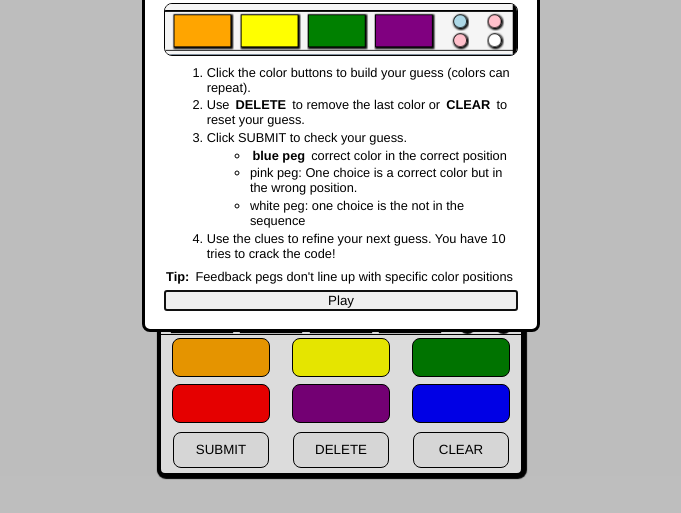
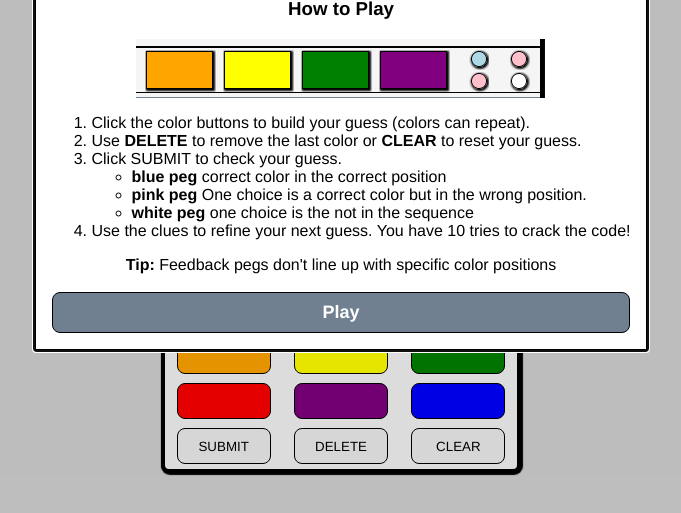
Before and after one commit to raworiginal/masterMind, a plain HTML site: page index.html in a window 1280 px wide. Shown: the part 287-800 px from the top of the page, without its empty margins (299-980 px from the left). Drawn offline with nearby package versions, Linux system fonts and the light colour scheme.

Commit message:
win/lose modals are operational

```diff
--- a/css/style.css
+++ b/css/style.css
@@ -1,5 +1,6 @@
 * {
   font-family: Helvetica, sans-serif;
+  box-sizing: border-box;
 }
 body {
   margin: 0;
@@ -75,7 +76,8 @@ p {
 }
 .result-container,
 .guess-container {
-  border-bottom: 1px solid black;
+  /* border-bottom: 1px solid black; */
+  padding: 0.25em 0;
   height: 100%;
 }
 /* Guesses */
@@ -131,6 +133,7 @@ p {
 }
 .btn:hover {
   box-shadow: 2px 1px 1px 1px;
+  cursor: pointer;
 }
 #yellow {
   background-color: yellow;
@@ -152,25 +155,25 @@ p {
   background-color: green;
 }
 
-button {
-  margin: 0.25em;
-}
 /* ====================== Modals ====================== */
-.modal {
+.modal-body {
   display: flex;
   flex-direction: column;
-  padding: zero;
-  max-width: 22.5rem;
-  border-radius: 8px;
+  justify-content: center;
+  align-items: center;
 }
-.modal * {
-  margin: 0.2em;
+.modal-body .btn {
+  width: 100%;
+  text-align: center;
+  padding: 0.5em 0;
+  background-color: slategray;
+  font-size: large;
+  color: white;
+  font-weight: bold;
+  margin: 1em 0 0 0;
 }
-.modal img {
-  border: 1px solid black;
-  border-radius: 8px;
+
+.modal-body .guess-box {
+  width: 2em;
+  height: 2em;
 }
-.modal li,
-.modal p {
-  font-size: 0.8em;
-}
--- a/index.html
+++ b/index.html
@@ -14,11 +14,11 @@
         <h1 class="title">MASTERMIND</h1>
         <p class="subtitle">Can You Break The Code?</p>
         <div class="peg fully-correct"></div>
-        <p class="instructions">correct color, correct position</p>
+        <p class="instructions">color & position in sequence</p>
         <div class="peg half-correct"></div>
-        <p class="instructions">correct color, wrong position</p>
-        <div class="peg half-correct"></div>
-        <p class="instructions">correct color, wrong position</p>
+        <p class="instructions">color in sequence, wrong position</p>
+        <div class="peg"></div>
+        <p class="instructions">color not in sequence</p>
       </header>
       <div id="game-display">
         <div class="guess-container">
@@ -154,17 +154,22 @@
         <button class="btn" id="clear">CLEAR</button>
       </div>
     </div>
-    <dialog class="modal" id="game-instructions">
+    <dialog id="game-instructions">
+      <div class="modal-body">
         <h2>MASTERMIND</h2>
         <p>Guess the secret sequence of four colors in the correct order.</p>
         <h3>How to Play</h3>
-      <img src="assets/sample-row.png" alt="a row of colored rectangles and pegs.">
+        <img
+          src="assets/sample-row.png"
+          alt="a row of colored rectangles and pegs."
+        />
         <ol>
           <li>
             Click the color buttons to build your guess (colors can repeat).
           </li>
           <li>
-          Use <strong>DELETE</strong> to remove the last color or <strong>CLEAR</strong> to reset your guess.
+            Use <strong>DELETE</strong> to remove the last color or
+            <strong>CLEAR</strong> to reset your guess.
           </li>
           <li>Click SUBMIT to check your guess.</li>
           <ul>
@@ -172,15 +177,39 @@
               <strong>blue peg</strong> correct color in the correct position
             </li>
             <li>
-              pink peg: One choice is a correct color but in the wrong position.
+              <strong>pink peg</strong> One choice is a correct color but in the
+              wrong position.
             </li>
-            <li>white peg: one choice is the not in the sequence</li>
+            <li>
+              <strong>white peg</strong> one choice is the not in the sequence
+            </li>
           </ul>
-          <li>Use the clues to refine your next guess. You have 10 tries to crack the code!</li>
+          <li>
+            Use the clues to refine your next guess. You have 10 tries to crack
+            the code!
           </li>
         </ol>
-      <p><strong>Tip:</strong> Feedback pegs don't line up with specific color positions</p>
-      <button id="play-btn">Play</button>
+        <p>
+          <strong>Tip:</strong> Feedback pegs don't line up with specific color
+          positions
+        </p>
+        <div class="btn play-btn">Play</div>
+      </div>
+    </dialog>
+    <dialog id="game-over">
+      <div class="modal-body">
+        <h2 class="win-msg">Game Over</h2>
+        <p>CORRECT SEQUENCE :</p>
+        <div class="correct-sequence">
+          <div class="guess-container">
+            <div class="guess-box"></div>
+            <div class="guess-box"></div>
+            <div class="guess-box"></div>
+            <div class="guess-box"></div>
+          </div>
+          <div class="btn play-btn">Play Again?</div>
+        </div>
+      </div>
     </dialog>
   </body>
 </html>
--- a/js/app.js
+++ b/js/app.js
@@ -9,7 +9,11 @@ const resultRows = document.querySelectorAll(".result-container");
 const gameBoard = document.querySelector("#game-board");
 const gameDisplay = document.querySelector("#game-display");
 const gameInstructions = document.querySelector("#game-instructions");
-const playBtn = document.querySelector("#play-btn");
+const playBtn = document.querySelector(".play-btn");
+const gameOver = document.querySelector("#game-over");
+const playAgainBtn = gameOver.querySelector(".play-btn");
+const winMsg = gameOver.querySelector(".win-msg");
+const answerBoxes = gameOver.querySelectorAll(".guess-box");
 
 /* ======================= Variables ======================= */
 let currentRow;
@@ -107,13 +111,30 @@ function toggleActive() {
   guessRows[currentRow].classList.toggle("active");
   resultRows[currentRow].classList.toggle("active");
 }
+function updateGameOver() {
+  let i = 0;
+  answerBoxes.forEach((box) => {
+    console.log(box);
+    box.style.backgroundColor = secretCode[i];
+    i++;
+  });
+  if (win) {
+    winMsg.textContent = "You're a WINNER!";
+  } else {
+    winMsg.textContent = "You're a LOSER!";
+  }
+}
 /* ======================= Init & Event Listenters ======================= */
-document.addEventListener("DOMContentLoaded", () =>
-  gameInstructions.showModal()
-);
-init();
+document.addEventListener("DOMContentLoaded", () => {
+  console.log(secretCode);
+  gameInstructions.showModal();
+});
 controlBtns.addEventListener("click", handleClick);
 playBtn.addEventListener("click", () => {
-  console.log("click");
   gameInstructions.close();
+  init();
 });
+playAgainBtn.addEventListener("click", () => {
+  gameOver.close();
+  init();
+});
```
Lines whose indentation alone changed are shown as unchanged.
